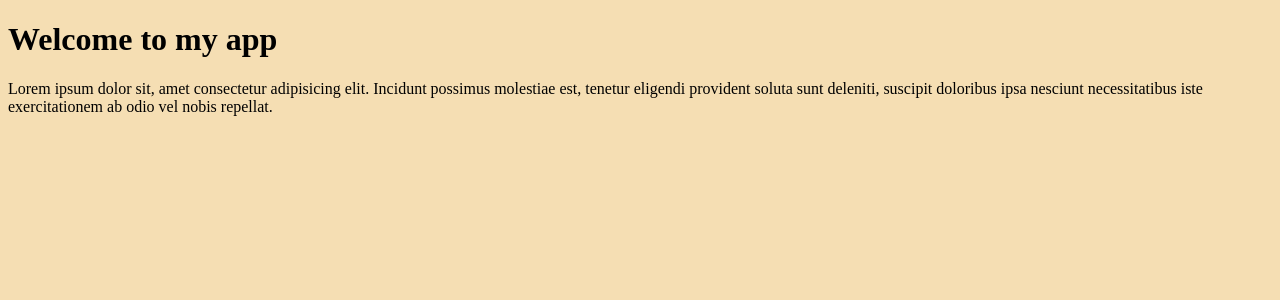
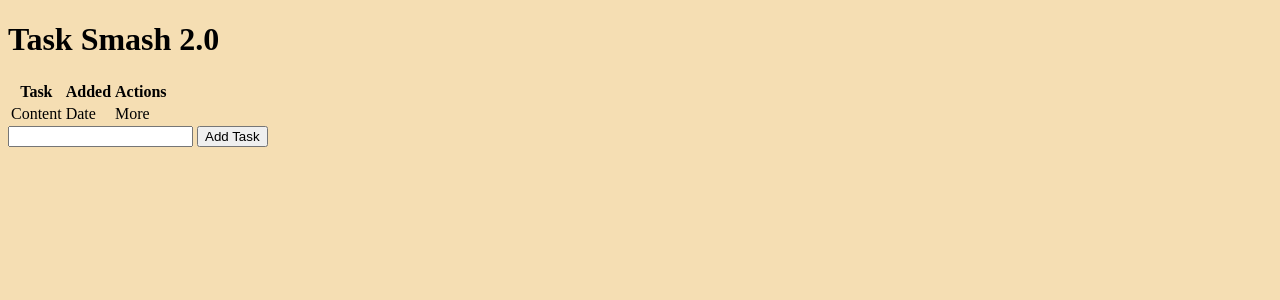
Before and after one commit to Ehiane/mastering-flask, a Flask app: page / in a window 1280 px wide. Shown: the top 300 px of the page. Run offline with Flask 3, Linux system fonts and the light colour scheme.

Commit message:
learnt about extending templates and base files

```diff
--- /dev/null
+++ b/templates/base.html
@@ -0,0 +1,14 @@
+<!DOCTYPE html>
+    <html lang="en">
+
+    <head>
+        <meta charset="UTF-8">
+        <meta name="viewport" content="width=device-width, initial-scale=1.0">
+        <link rel="stylesheet" href="{{url_for('static', filename='styles.css')}}">
+        {%block head%}{%endblock%}
+    </head>
+    <body>
+        {%block body%} {%endblock%}
+    </body>
+
+</html>
--- a/templates/index.html
+++ b/templates/index.html
@@ -1,18 +1,32 @@
-<!DOCTYPE html>
-<html lang="en">
+{%extends 'base.html' %}
+<!-- allows for you to inherit the base.html -->
 
-<head>
-    <meta charset="UTF-8" />
-    <meta name="viewport" content="width=device-width, initial-scale=1.0" />
-    <link rel="stylesheet" href="{{url_for("static", filename="styles.css")}}">
-    <title>My App</title>
-</head>
+{%block head%}
 
-<body>
-    <h1>Welcome to my app</h1>
-    <p>
-        Lorem ipsum dolor sit, amet consectetur adipisicing elit. Incidunt possimus molestiae est, tenetur eligendi provident soluta sunt deleniti, suscipit doloribus ipsa nesciunt necessitatibus iste exercitationem ab odio vel nobis repellat.
-    </p>
-</body>
+<title>Task Smash</title>
+{%endblock%}
 
-</html>
+{%block body%}
+<!-- this will be pushed into the base.html file -->
+<div class="content">
+    <h1>Task Smash 2.0</h1>
+
+    <table>
+        <tr>
+            <th>Task</th>
+            <th>Added</th>
+            <th>Actions</th>
+        </tr>
+        <tr>
+            <td>Content</td>
+            <td>Date</td>
+            <td>More</td>
+        </tr>
+    </table>
+
+    <form action="">
+        <input type="text" name="content" id="content" />
+        <input type="submit" value="Add Task">
+    </form>
+</div>
+{%endblock%}
```
